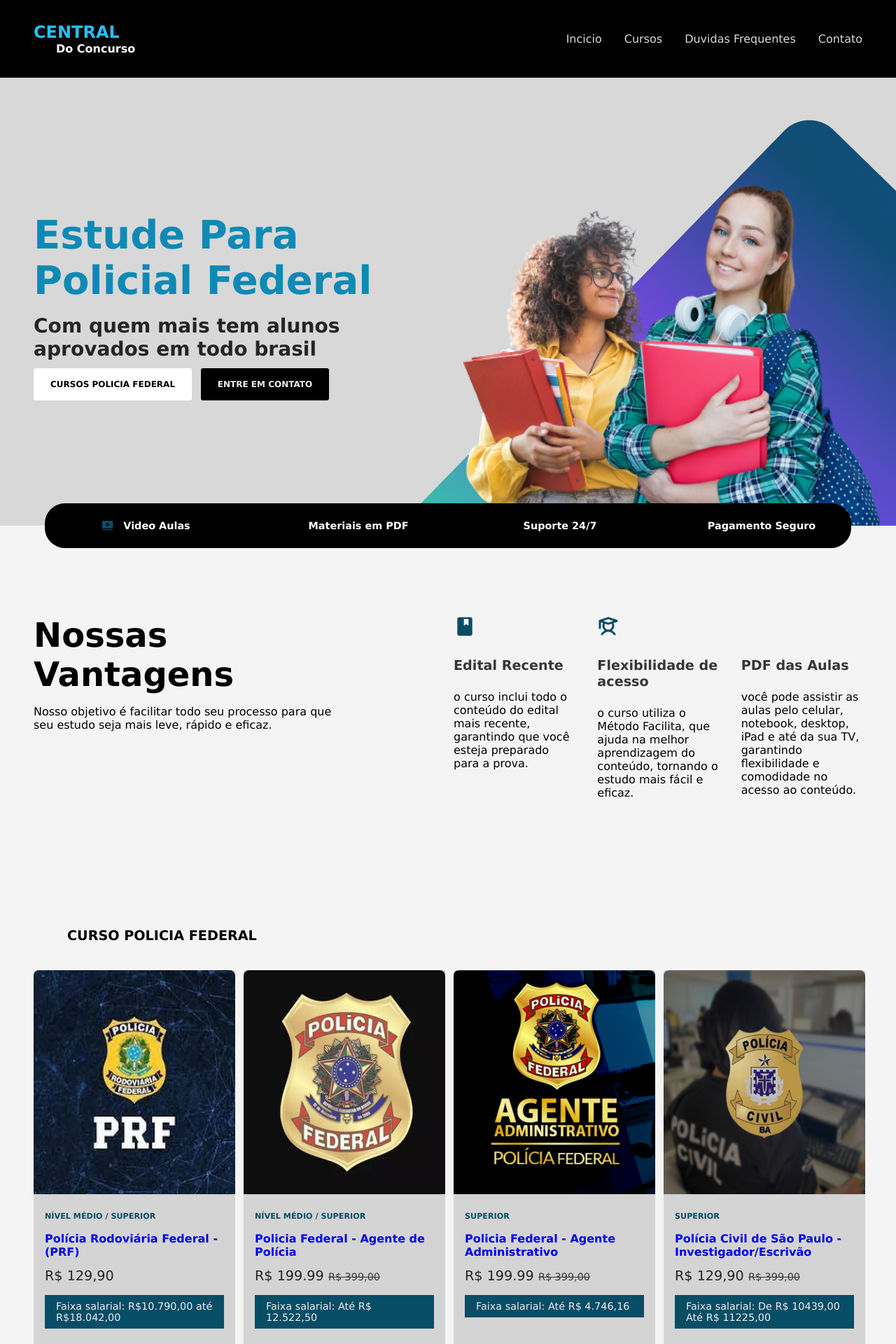
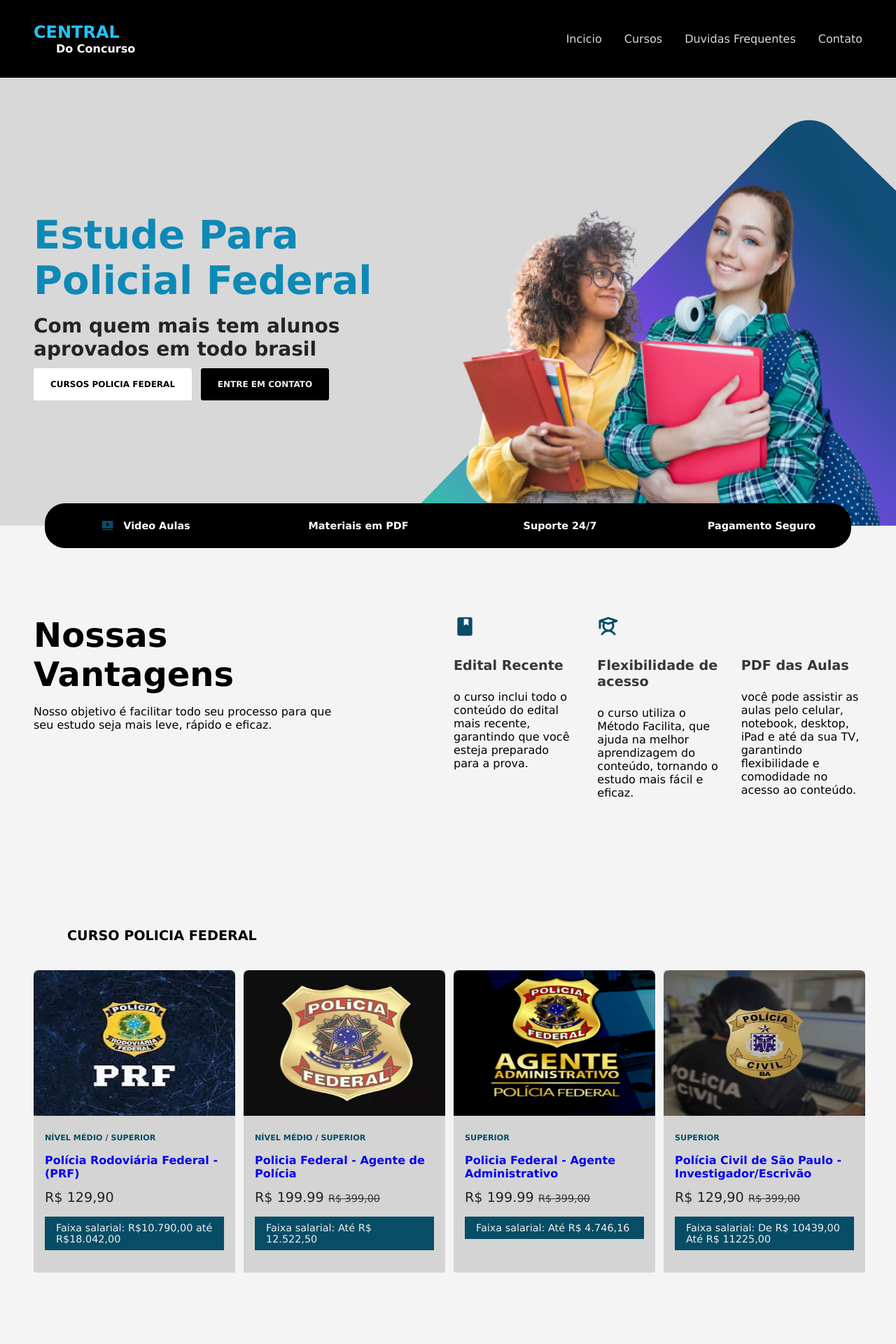
Before and after one commit to Jasmim-mii/concurso-site, a Vue app: page / in a window 1280 px wide. Shown: the top 1920 px of the page at 70% size. Built offline with nearby package versions, Linux system fonts and the light colour scheme; some icons are missing.

Commit message:
update card

```diff
--- a/src/views/HomeView.vue
+++ b/src/views/HomeView.vue
@@ -339,7 +339,7 @@
       }
       img {
         width: 100%;
-        height: 20rem;
+        height: 13rem;
         border-radius: 0.5rem 0.5rem 0 0;
       }
       &:hover {
```
